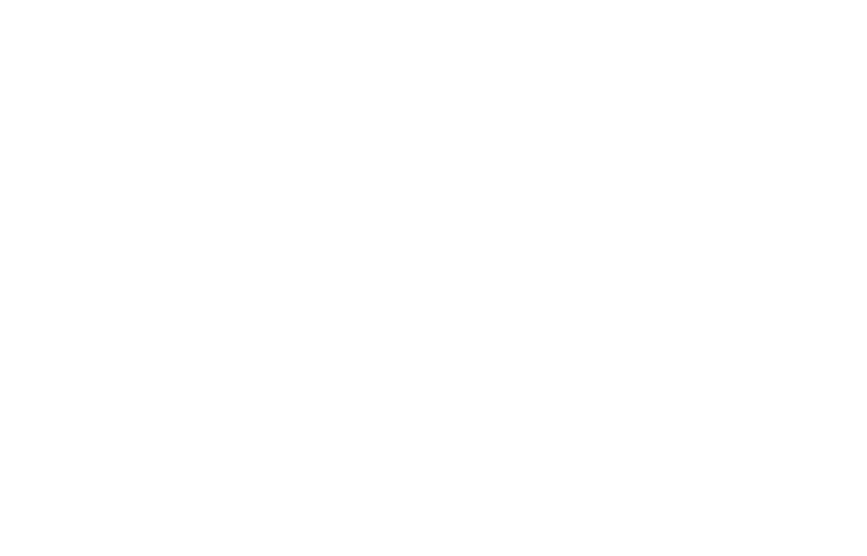
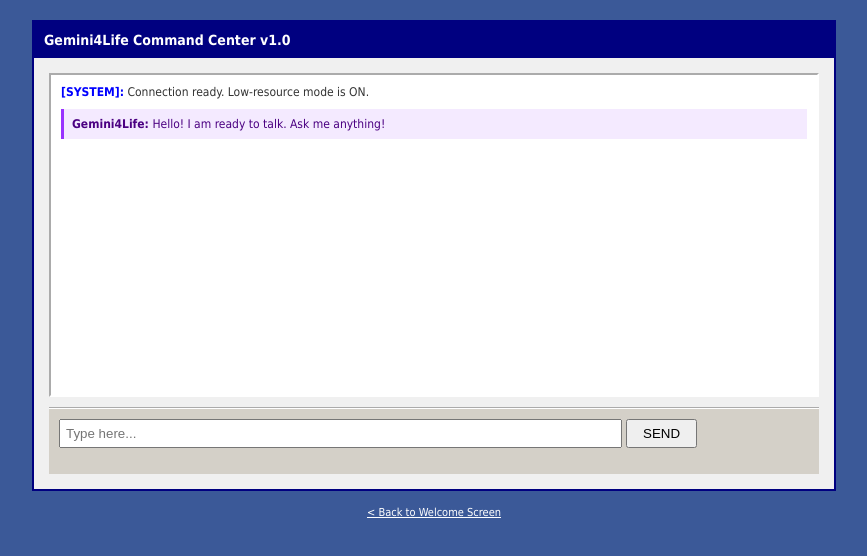
Before and after one commit to LearDeeBee/Gemini4Life, a plain HTML site: page app.html in a window 1280 px wide. Shown: the whole page, without its empty margins (206-1073 px from the left). Drawn offline with Linux system fonts and the light colour scheme.

Commit message:
Update app.html

```diff
--- a/app.html
+++ b/app.html
@@ -1,41 +1,136 @@
+<html>
+<head>
+    <title>Gemini4Life - Terminal</title>
+    <style>
+        /* IE Dostu Tasarım - Beyaz Ekran Hatasını Önlemek İçin */
+        body {
+            background-color: #3b5998;
+            color: #ffffff;
+            font-family: 'Tahoma', 'Verdana', sans-serif;
+            margin: 0;
+            padding: 20px;
+        }
+        .window {
+            background-color: #ffffff;
+            border: 2px solid #000080;
+            width: 95%;
+            max-width: 800px;
+            margin: 0 auto;
+            color: #333;
+        }
+        .title-bar {
+            background-color: #000080;
+            padding: 10px;
+            color: #ffffff;
+            font-weight: bold;
+            font-size: 14px;
+        }
+        .content {
+            padding: 15px;
+            background-color: #f0f0f0;
+        }
+        .chat-display {
+            height: 300px;
+            border: 2px inset #ffffff;
+            background-color: #ffffff;
+            overflow-y: scroll;
+            padding: 10px;
+            margin-bottom: 10px;
+            font-size: 12px;
+            text-align: left;
+        }
+        .ai-msg {
+            color: #4B0082;
+            margin-top: 10px;
+            padding: 8px;
+            border-left: 3px solid #9933FF;
+            background-color: #f4eaff;
+        }
+        .user-msg {
+            color: #006400;
+            margin-top: 5px;
+            padding: 5px;
+            font-weight: bold;
+        }
+        .input-area {
+            background-color: #d4d0c8;
+            padding: 10px;
+            border-top: 2px groove #ffffff;
+        }
+        #user_input {
+            width: 75%;
+            padding: 5px;
+        }
+        input[type="submit"] {
+            padding: 5px 15px;
+            cursor: pointer;
+        }
+    </style>
+</head>
+<body>
+
+    <div class="window">
+        <div class="title-bar">Gemini4Life Command Center v1.0</div>
+
+        <div class="content">
+            <div class="chat-display" id="chat">
+                <strong style="color: blue;">[SYSTEM]:</strong> Connection ready. Low-resource mode is ON.<br>
+                <div class="ai-msg">
+                    <strong>Gemini4Life:</strong> Hello! I am ready to talk. Ask me anything!
+                </div>
+            </div>
+
+            <div class="input-area">
+                <form onsubmit="return mesajGonder(event)">
+                    <input type="text" id="user_input" placeholder="Type here...">
+                    <input type="submit" value="SEND">
+                </form>
+            </div>
+        </div>
+    </div>
+
+    <center>
+        <p style="font-size: 11px; color: #ffffff; margin-top: 15px;">
+            <a href="index.html" style="color: #fff;">&lt; Back to Welcome Screen</a>
+        </p>
+    </center>
+
     <script>
     function mesajGonder(e) {
-    // Sayfanın yenilenmesini engelle
+        // Sayfanın yenilenmesini durdur
         if (e.preventDefault) e.preventDefault();
 
         var input = document.getElementById('user_input');
-    var chatDisplay = document.querySelector('.chat-display');
+        var chatDisplay = document.getElementById('chat');
         var soru = input.value;
 
         if (soru.trim() === "") return false;
 
-    // Kullanıcının mesajını ekrana yaz
-    chatDisplay.innerHTML += '<div style="color: #006400; margin-top: 10px;"><strong>You:</strong> ' + soru + '</div>';
+        // 1. Kullanıcı mesajını ekrana ekle
+        chatDisplay.innerHTML += '<div class="user-msg">You: ' + soru + '</div>';
 
-    // Yükleniyor ibaresi ekle
+        // 2. Yükleniyor yazısı (ID ile takip ediyoruz ki sonra silebilelim)
         var loadingId = "L" + Date.now();
         chatDisplay.innerHTML += '<div class="ai-msg" id="' + loadingId + '"><strong>Gemini4Life:</strong> Thinking...</div>';
         chatDisplay.scrollTop = chatDisplay.scrollHeight;
 
-    // KÖPRÜ BAĞLANTISI
-    // Aldığın linkin sonuna ?q= ekleyerek soruyu gönderiyoruz
+        // 3. KÖPRÜ BAĞLANTISI (Google Script Linkini Buraya Yaz)
         var bridgeURL = "https://script.google.com/macros/s/AKfycbxiPCN-35opXZFy2_3xb9XXpotlCY635BLrlTYSvpPFXH4ET9cXD7U81CaAvJL-NP64/exec" + "?q=" + encodeURIComponent(soru);
 
-    // Eski tarayıcılar (IE 8-11) için en güvenli bağlantı yöntemi
+        // 4. AJAX (XMLHttpRequest) - Eski tarayıcıların can simidi
         var xhttp = new XMLHttpRequest();
         xhttp.onreadystatechange = function() {
             if (this.readyState == 4) {
-            // Yükleniyor yazısını kaldır
+                // "Thinking..." yazısını kaldır
                 var loader = document.getElementById(loadingId);
                 if (loader) loader.parentNode.removeChild(loader);
 
                 if (this.status == 200) {
-                // Gemini'den gelen cevabı ekrana yapıştır
+                    // Gemini'den gelen gerçek cevabı yazdır
                     chatDisplay.innerHTML += '<div class="ai-msg"><strong>Gemini4Life:</strong> ' + this.responseText + '</div>';
                 } else {
-                chatDisplay.innerHTML += '<div class="ai-msg" style="color:red;"><strong>Error:</strong> Connection failed. Please check the bridge status.</div>';
+                    chatDisplay.innerHTML += '<div class="ai-msg" style="color:red;"><strong>Error:</strong> Cannot reach the bridge!</div>';
                 }
-            // Otomatik aşağı kaydır
                 chatDisplay.scrollTop = chatDisplay.scrollHeight;
             }
         };
@@ -43,8 +138,11 @@
         xhttp.open("GET", bridgeURL, true);
         xhttp.send();
 
-    // Giriş kutusunu temizle
+        // Kutuyu temizle
         input.value = "";
         return false;
     }
     </script>
+
+</body>
+</html>
```
Lines whose indentation alone changed are shown as unchanged.
